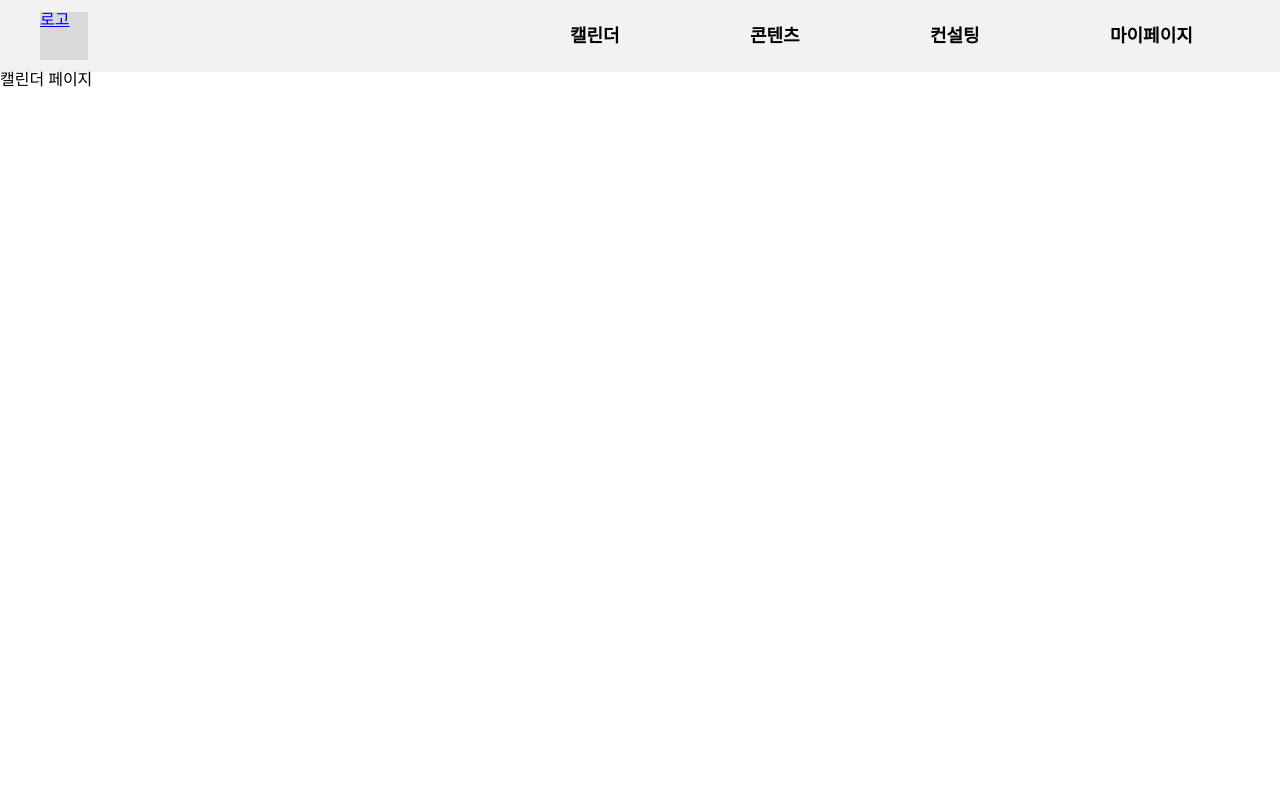
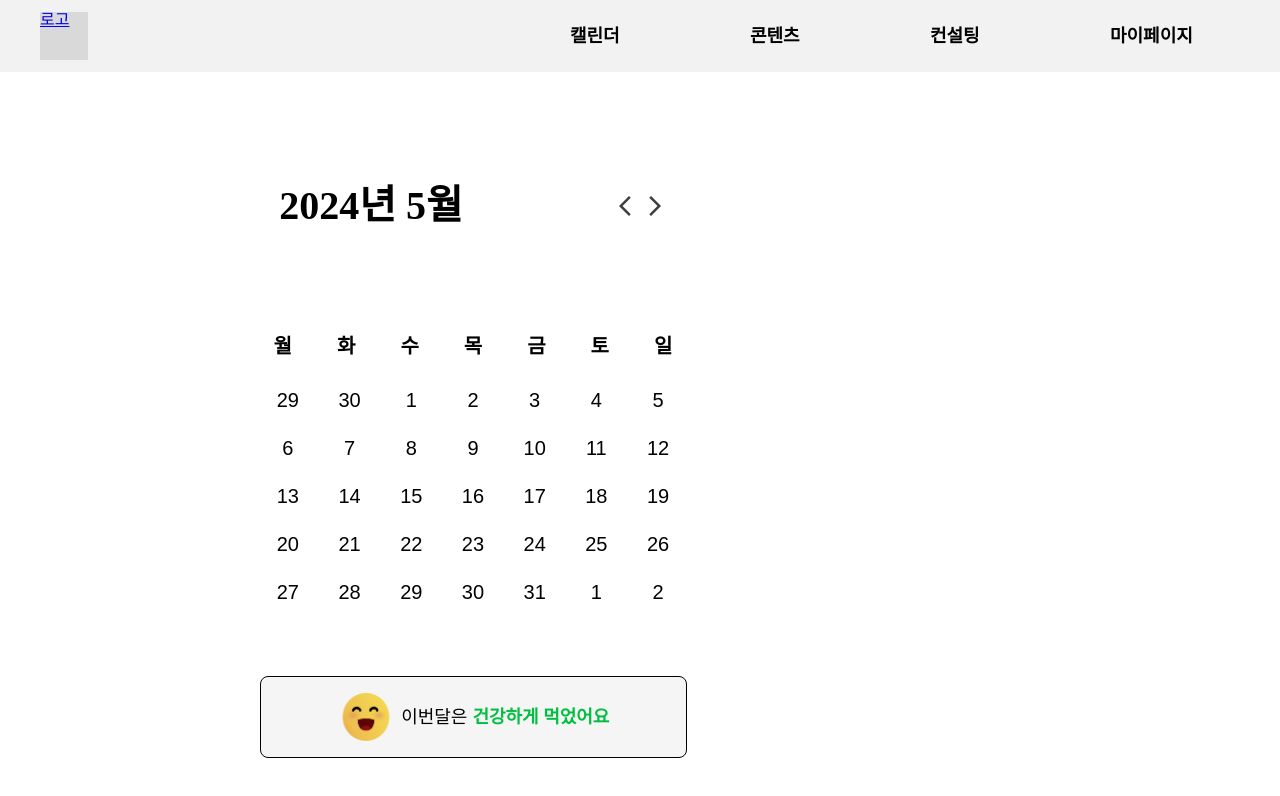
Before and after one commit to jisooooooooooo/Hackathon, a React (Create React App) app: page /calendar in a window 1280 px wide. Shown: the top 796 px of the page. Built offline with nearby package versions, Linux system fonts and the light colour scheme.

Commit message:
Feat: 캘린더 구현

```diff
--- a/package.json
+++ b/package.json
@@ -6,7 +6,11 @@
     "@testing-library/jest-dom": "^5.17.0",
     "@testing-library/react": "^13.4.0",
     "@testing-library/user-event": "^13.5.0",
+    "date-fns": "^3.6.0",
+    "moment": "^2.30.1",
     "react": "^18.3.1",
+    "react-calendar": "^5.0.0",
+    "react-datepicker": "^6.9.0",
     "react-dom": "^18.3.1",
     "react-router-dom": "^6.23.0",
     "react-scripts": "5.0.1",
--- /dev/null
+++ b/src/Styles/CalendarPage.module.css
@@ -0,0 +1,74 @@
+.container {
+  width: 432px;
+  height: 100vh;
+  display: flex;
+  flex-direction: column;
+  align-items: center;
+  justify-content: center;
+  margin-left: 257px;
+}
+.date {
+  font-weight: bold;
+  font-size: 40px;
+  margin-right: 156px;
+}
+.calendar {
+  width: 100%;
+}
+.arrows {
+  display: flex;
+}
+.titlebox {
+  display: flex;
+  align-items: center;
+  margin-bottom: 110px;
+}
+.week {
+  display: inline-flex;
+  align-items: flex-start;
+  gap: 45px;
+  font-weight: bold;
+  margin-bottom: 20px;
+  font-size: 20px;
+}
+
+.tile {
+  width: 48px;
+  height: 48px;
+  display: flex;
+  align-items: center;
+  justify-content: center;
+  font-size: 20px;
+  background-color: #fff;
+  border: none;
+}
+
+.centered {
+  display: flex;
+  align-items: center;
+  justify-content: center;
+}
+.bottombox {
+  width: 425px;
+  height: 80px;
+  border-radius: 8px;
+  border: 1px solid #000;
+  margin-top: 60px;
+  background: #f5f5f5;
+  display: flex;
+  font-size: 18px;
+  align-items: center;
+}
+.smile {
+  width: 70.691px;
+  height: 48px;
+  margin-left: 70px;
+}
+.gren {
+  color: #00bf40;
+  font-weight: bold;
+  margin-left: 5px;
+}
+.bottomtext {
+  display: flex;
+}
--- a/src/components/chatbot.js
+++ b/src/components/chatbot.js
@@ -2,72 +2,30 @@ import React, { useState } from "react";
 import ChatBot from "react-simple-chatbot";
 import "../Styles/Chatbot.css";
 function Chatbot() {
-  const [name, setName] = useState("");
-  const [age, setAge] = useState("");
-  // const [gender, setGender] = useState('');
   const [completed, setCompleted] = useState(false);
 
   const steps = [
     {
       id: "1",
-      message: "안녕! 이름이 뭐야?",
-      trigger: name ? "2" : "getName",
+      message: "안녕하세요!",
+      trigger: "2",
       end: completed,
     },
     {
-      id: "getName",
+      id: "2",
       user: true,
-      trigger: "2",
-      validator: (value) => {
-        if (!value || value.trim() === "") {
-          return "이름을 입력해주세요.";
-        }
-        return true;
-      },
-      onEnter: (value) => {
-        if (!name) {
-          setName(value);
-        }
-      },
+      trigger: "3",
     },
     {
-      id: "2",
-      message: `안녕 ${name}! 나이는 몇 살이니?`,
-      trigger: "getAge",
+      id: "3",
+      message:
+        "어머님 안녕하세요, 영양사 000입니다. 지난주 식단을 보니 밀가루 식품을 평소보다 많이 섭취하셨던데, 아토피가 심할 때는 밀가루 섭취도 줄이시거나 최대한 자제하시는 것이 좋습니다. 쌀도 백미로 드시는 것이 권장됩니다. 간식도 지난주 목요일날 주신 새우깡 보다는 가공되지 않은 신선한 과일이나 견과류등을 주시는 것이 좋겠습니다.",
+      trigger: "4",
       end: completed,
     },
     {
-      id: "getAge",
+      id: "4",
       user: true,
-      trigger: "3",
-      validator: (value) => {
-        if (isNaN(value)) {
-          return "숫자를 입력해주세요.";
-        }
-        return true;
-      },
-      onEnter: (value) => {
-        setAge(value);
-      },
-    },
-    {
-      id: "3",
-      message: `성별이 뭐야?`,
-      trigger: "getGender",
-      end: completed,
-    },
-    {
-      id: "getGender",
-      options: [
-        { value: "남자", label: "남자", trigger: "4" },
-        { value: "여자", label: "여자", trigger: "4" },
-      ],
-    },
-    {
-      id: "4",
-      message: `안녕 ${name}! ${age}살이군요!`,
-      end: true,
-      onTrigger: () => setCompleted(true),
     },
   ];
 
--- a/src/pages/CalendarPage.js
+++ b/src/pages/CalendarPage.js
@@ -1,10 +1,91 @@
-import React from "react";
+import React, { useState } from "react";
+import Calendar from "react-calendar";
+import styles from "../Styles/CalendarPage.module.css";
+import IMG from "../assets/smile.png";
+const CalendarPage = () => {
+  const [value, onChange] = useState(new Date());
 
-const CalendarPage = () => {
   return (
-    <div>
-      <h2>캘린더 페이지</h2>
+    <div className={styles.container}>
+      <div className={styles.titlebox}>
+        <div className={styles.date}>2024년 5월</div>
+        <div className={styles.arrows}>
+          <svg
+            xmlns="http://www.w3.org/2000/svg"
+            width="24"
+            height="24"
+            viewBox="0 0 24 24"
+            fill="none"
+          >
+            <mask
+              id="mask0_15_14856"
+              maskUnits="userSpaceOnUse"
+              x="0"
+              y="0"
+              width="24"
+              height="24"
+            >
+              <rect width="24" height="24" fill="#D9D9D9" />
+            </mask>
+            <g mask="url(#mask0_15_14856)">
+              <path
+                d="M10 22L0 12L10 2L11.775 3.775L3.55 12L11.775 20.225L10 22Z"
+                fill="#1C1B1F"
+              />
+            </g>
+          </svg>
+          <svg
+            xmlns="http://www.w3.org/2000/svg"
+            width="24"
+            height="24"
+            viewBox="0 0 24 24"
+            fill="none"
+          >
+            <mask
+              id="mask0_15_14857"
+              maskUnits="userSpaceOnUse"
+              x="0"
+              y="0"
+              width="24"
+              height="24"
+            >
+              <rect width="24" height="24" fill="#D9D9D9" />
+            </mask>
+            <g mask="url(#mask0_15_14857)">
+              <path
+                d="M8.025 22L6.25 20.225L14.475 12L6.25 3.775L8.025 2L18.025 12L8.025 22Z"
+                fill="#1C1B1F"
+              />
+            </g>
+          </svg>
+        </div>
+      </div>
+      <div className={styles.week}>
+        <div>월</div>
+        <div>화</div>
+        <div>수</div>
+        <div>목</div>
+        <div>금</div>
+        <div>토</div>
+        <div>일</div>
+      </div>
+      <div className={styles.centered}>
+        <Calendar
+          onChange={onChange}
+          value={value}
+          className={styles.calendar}
+          tileClassName={styles.tile}
+          formatShortWeekday={() => ""}
+          showNavigation={false}
+        />
+      </div>
 
+      <div className={styles.bottombox}>
+        <img src={IMG} className={styles.smile} />
+        <div className={styles.bottomtext}>
+          이번달은 <div className={styles.gren}>건강하게 먹었어요</div>
+        </div>
+      </div>
     </div>
   );
 };
```
Also changed, not shown: src/assets/smile.png (added), 1 other file (tests, documents, lock files or other folders).
